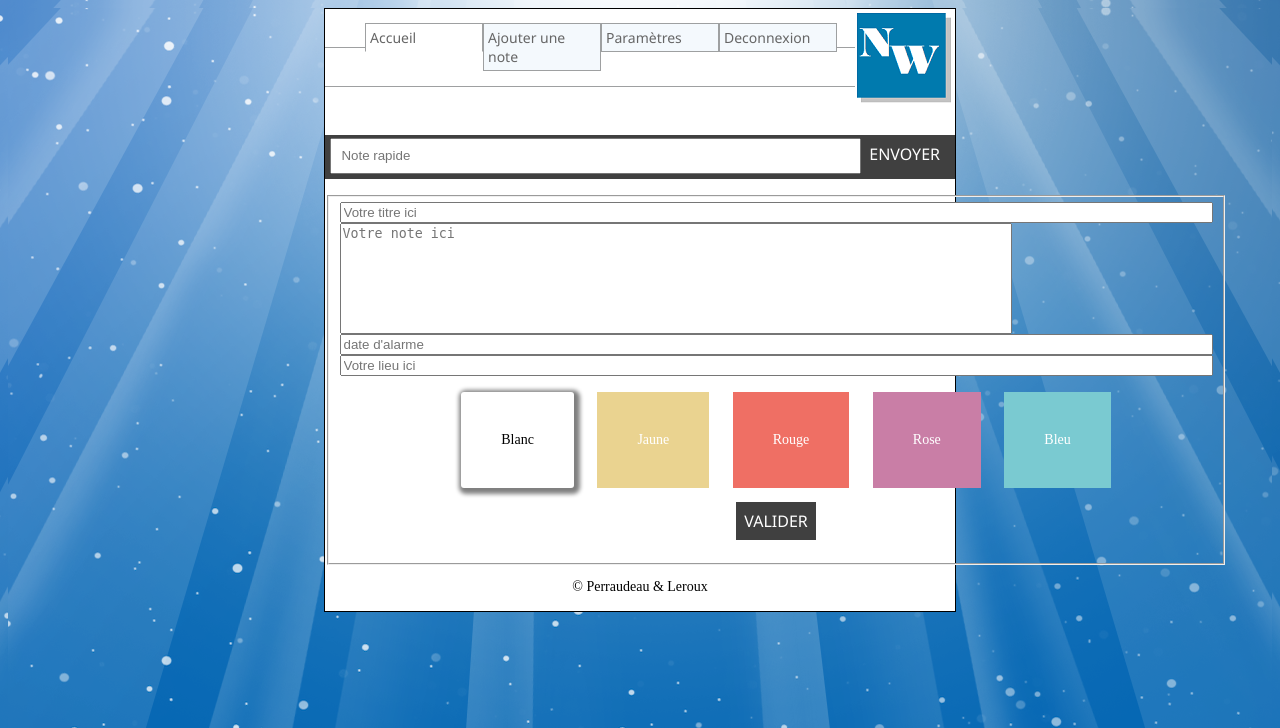
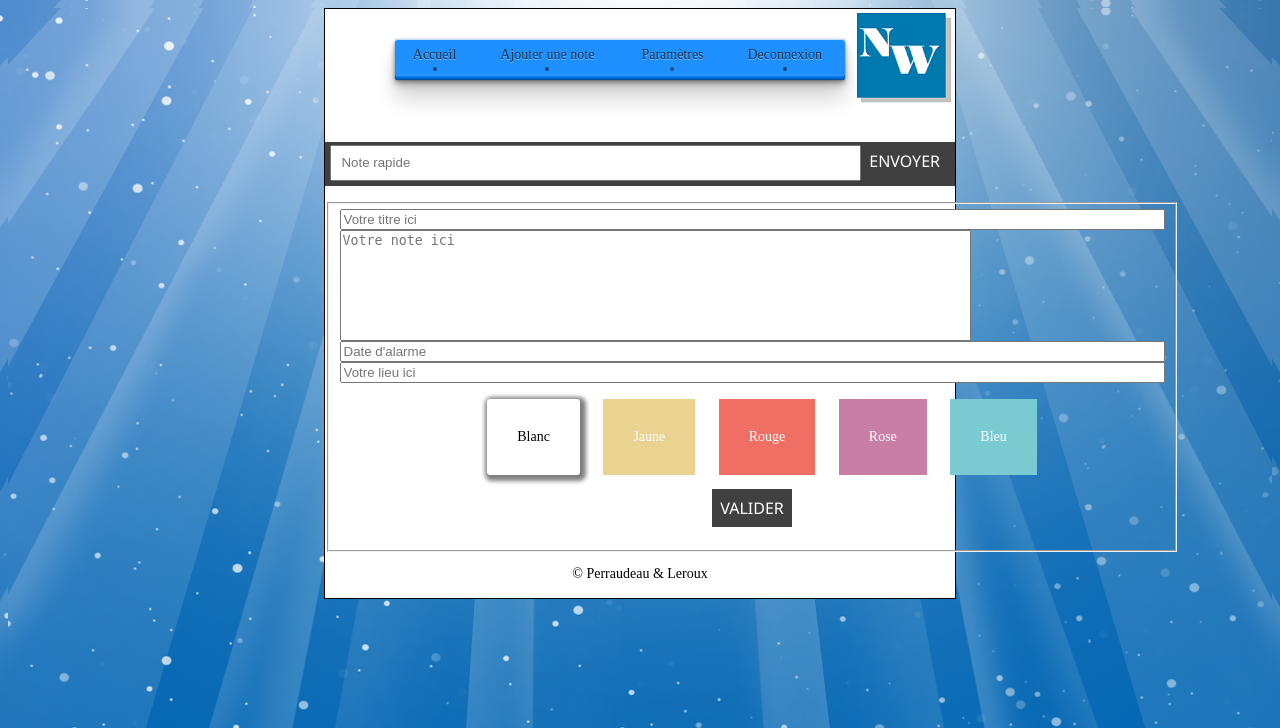
Before and after one commit to Perraudeau/notesWall, a PHP site: page /view/newNote.php in a window 1280 px wide. Shown: the top 728 px of the page. Run offline with PHP 8.4, Linux system fonts and the light colour scheme; some libraries are stand-ins or nearby versions.

Commit message:
projet pret

```diff
--- a/handler/newNoteContainer.php
+++ b/handler/newNoteContainer.php
@@ -19,15 +19,15 @@ class newNotesContainer {
 
                             <div class="text" data-role="input-control">
 
-                                <input type="text" name="title" required="required" size="106" placeholder="Votre titre ici">
+                                <input type="text" name="title" required="required" size="100" placeholder="Votre titre ici">
 
                             </div>
 
                             <div class="text" data-role="input-control">
-                                <textarea  name="note" placeholder="Votre note ici" required="required" maxlength ="480" rows="7" cols="81" ></textarea>
+                                <textarea  name="note"  required="required" placeholder="Votre note ici" maxlength ="480" rows="7" cols="76" ></textarea>
                             </div>
                             <div>
-                                <input type="text" name ="date" size ="106" placeholder="date d'alarme" data-field="datetime" readonly>
+                                <input type="text" name ="date" size ="100" placeholder="Date d'alarme" data-field="datetime" readonly>
 
                                 <div id="dtBox"></div>
 
@@ -42,7 +42,7 @@ class newNotesContainer {
                             </div>
 
                             <div class="text" data-role="input-control">
-                                <input type="text" name="place" required="required" size="106" placeholder="Votre lieu ici">
+                                <input type="text" name="place" required="required" size="100" placeholder="Votre lieu ici">
                             </div>
                             <br>
                             <div align="center">
--- a/handler/notesWallHandler.php
+++ b/handler/notesWallHandler.php
@@ -29,13 +29,14 @@ class notesWall {
             <body>
 
                 <div id="notesWall">
-                    <img  align="right" src="../view/images/favicon.png">
-                    <div id="onglets">  <ul id="onglets">
-                            <li class="active"><a href="../view/notesWall.php"> Accueil </a></li>
-                            <li ><a href="../view/newNote.php"> Ajouter une note </a></li>
-                            <li><a href="../view/params.php"> Paramètres </a></li>
-                            <li><a href="../handler/disconnect.php"> Deconnexion </a></li>
-                        </ul></div>
+                    <img  align="right" src="../view/images/favicon.png"><br>
+                    <div id="onglets">
+                        <ul>
+                            <li><a href="../view/notesWall.php"> Accueil </a></li><!--
+                           --> <li ><a href="../view/newNote.php"> Ajouter une note </a></li><!--
+                           --> <li><a href="../view/params.php"> Paramètres </a></li><!--
+                           --> <li><a href="../handler/disconnect.php"> Deconnexion </a></li><!--
+                       --> </ul></div>
                     <br><br><br>
                     <?php
                 }
--- a/view/css/style.css
+++ b/view/css/style.css
@@ -154,38 +154,6 @@ h2{
     margin-top: 2px;
     height: 36px;
 }
-#onglets
-{
-    font-family: 'Segoe UI', 'Open Sans', Arial, sans-serif;
-    list-style-type : none;
-    padding-bottom : 24px;
-    border-bottom : 1px solid #9EA0A1;
-    margin-left : 0;
-}
-#onglets li
-{
-    float : left;
-    width: 20%;
-    background-color: #F4F9FD;
-    border : 1px solid #9EA0A1;
-}
-#onglets li.active
-{
-    border-bottom: 1px solid #fff;
-    background-color: #fff;
-}
-#onglets a
-{
-    display : block;
-    color : #666;
-    text-decoration : none;
-    padding : 4px;
-}
-#onglets a:hover
-{
-    background: #404040;
-    color: rgb(255, 255, 255);
-}
 
 input[type="submit"]{
     font-family: 'Segoe UI', 'Open Sans', Arial, sans-serif;
@@ -246,10 +215,13 @@ input[type=radio] {
 */
 input[type=radio] + label {
     display:inline-block;
-    padding: 4px 12px;
+    padding: 30px;
+    margin-left:15px;
+    cursor:pointer;
+    background-image: none;
     background-color: #e7e7e7;
     border-color: #ddd;
-    padding: 40px;
+
     margin-left:20px;
     cursor:pointer;
     color:white;
@@ -261,58 +233,30 @@ input[type=radio] + label {
  to make it look like highlighted button
 */
 input[type=radio]#BtnBleu + label{
-   background-image: none;
    background-color:#7ACAD1;
-   cursor:pointer;
-    padding: 40px;
-    margin-left:20px;
-
 }
 input[type=radio]#BtnRouge + label{
-   background-image: none;
    background-color:#EF6F64;
-   cursor:pointer;
-    padding: 40px;
-    margin-left:20px;
-
 }
 input[type=radio]#BtnRose + label{
-   background-image: none;
    background-color:#C97EA6;
-   cursor:pointer;
-    padding: 40px;
-    margin-left:20px;
 
 }
 
 input[type=radio]#BtnJaune + label{
-   background-image: none;
+   background-color:#EAD390;
 
-   background-color:#EAD390;
-   cursor:pointer;
-    padding: 40px;
-    margin-left:20px;
 }
 
 input[type=radio]#BtnBlanc + label{
-   background-image: none;
+   background-color:#FFFFFF;
    color:black;
-   background-color:#FFFFFF;
-   cursor:pointer;
-    padding: 40px;
-    margin-left:20px;
+
 }
 
 
 input[type=radio]#BtnBlanc:checked + label{
-   background-image: none;
-   background-color:#FFFFFF;
-
-   cursor:pointer;
-    padding: 40px;
-    margin-left:20px;
-
-    -moz-box-shadow: 3px 3px 3px 3px gray;
+   -moz-box-shadow: 3px 3px 3px 3px gray;
     -webkit-box-shadow: 3px 3px 3px 3px gray;
     -o-box-shadow: 3px 3px 3px 3px gray;
     box-shadow: 2px 2px 4px 4px gray;
@@ -393,35 +315,95 @@ input[type=radio]#BtnJaune:checked + label{
     margin-right: 15px;
 }
 
-#onglets
-{
-    font-family: 'Segoe UI', 'Open Sans', Arial, sans-serif;
-    list-style-type : none;
-    padding-bottom : 24px;
-    border-bottom : 1px solid #9EA0A1;
-    margin-left : 0;
+
+#onglets ul{
+    display: table;
+    width: 450px;
+   margin-left:70px;
+    padding: 0;
+    background: linear-gradient(deepskyblue, dodgerblue);
+     background: -webkit-linear-gradient(deepskyblue, dodgerblue);
+    background:    -moz-linear-gradient(deepskyblue, dodgerblue);
+    background:     -ms-linear-gradient(deepskyblue, dodgerblue);
+    background:      -o-linear-gradient(deepskyblue, dodgerblue);
+    background:         linear-gradient(deepskyblue, dodgerblue);
+    background: dodgerblue;
+    border-radius: 3px;
+    box-shadow: 0 1px 3px rgba(0, 0, 0, .3),
+                0 3px 5px rgba(0, 0, 0, .2),
+                0 5px 10px rgba(0, 0, 0, .2),
+                0 20px 20px rgba(0, 0, 0, .15);
 }
-#onglets li
-{
-    float : left;
-    width: 20%;
-    background-color: #F4F9FD;
-    border : 1px solid #9EA0A1;
+#onglets ul li{
+    display: table-cell;
 }
-#onglets li.active
-{
-    border-bottom: 1px solid #fff;
-    background-color: #fff;
+
+#onglets ul li a{
+    display: block;
+    text-align: center;
+    color: rgba(0, 0, 0, .7);
+    text-decoration: none;
+    padding: 8px 8px 17px 8px;
+    text-shadow: 0 1px 0 rgba(255, 255, 255, .4);
+     box-shadow: 0 1px 0 rgba(255, 255, 255, .7) inset,
+                0 -1px 0 hsl(210, 100%, 32%) inset,
+                0 -2px 0 hsl(210, 100%, 38%) inset,
+                0 -3px 0 hsl(210, 100%, 44%) inset,
+                0 -4px 0 hsl(210, 100%, 50%) inset,
+                0 -5px 0 hsl(210, 100%, 60%) inset;
+     transition: padding .3s, background .3s;
+     transition: all .3s .1s;
+     position: relative;
 }
-#onglets a
-{
-    display : block;
-    color : #666;
-    text-decoration : none;
-    padding : 4px;
+/*effet arrondi pour le premier onglet*/
+#onglets ul li:first-child a{
+    border-radius: 3px 0 0 3px;
 }
-#onglets a:hover
-{
+/*effet arrondi pour le dernier onglet*/
+#onglets ul li:last-child a{
+    border-radius: 0 3px 3px 0;
+}
+
+/*effet de */
+#onglets ul li a:hover,
+#onglets ul li a:focus{
+    background: rgba(255,255,255,.2);
+    box-shadow: 0 1px 0 rgba(255, 255, 255, .7) inset,
+                0 -1px 0 hsl(210, 100%, 42%) inset,
+                0 -2px 0 hsl(210, 100%, 48%) inset,
+                0 -3px 0 hsl(210, 100%, 54%) inset,
+                0 -4px 0 hsl(210, 100%, 60%) inset,
+                0 -5px 0 hsl(210, 100%, 70%) inset;
+     padding: 8px 25px 17px 25px;
+     transition: padding .3s;
+     transition: all .3s 0s;
+}
+/*ajout du rond */
+#onglets ul li a::before{
+    content: '';
+    position: absolute;
+    left: 50%;
+    bottom: 9px;
+    margin-left: -2px;
+    width: 4px;
+    height: 4px;
+    border-radius: 50%;
+    background: rgba(0, 0, 0, .5);
+}
+/*allume le petit rond,ajout d'une ombre*/
+#onglets ul li a:hover::before,
+#onglets ul li a:focus::before{
+    background: white;
+    box-shadow: 0 0 2px white,
+                0 -1px 0 rgba(0, 0, 0, .4);
+}
+
+#params{
+    border: 1px solid black;
+    padding:5px;
+    margin:20px;
+    margin-left:150px;
+    margin-right:150px;
     background: #404040;
-    color: rgb(255, 255, 255);
+    color:white;
 }
```
Also changed, not shown: other parts of view/css/style.css (+2 -23 lines), handler/paramsContainer.php (+10 -3 lines).
